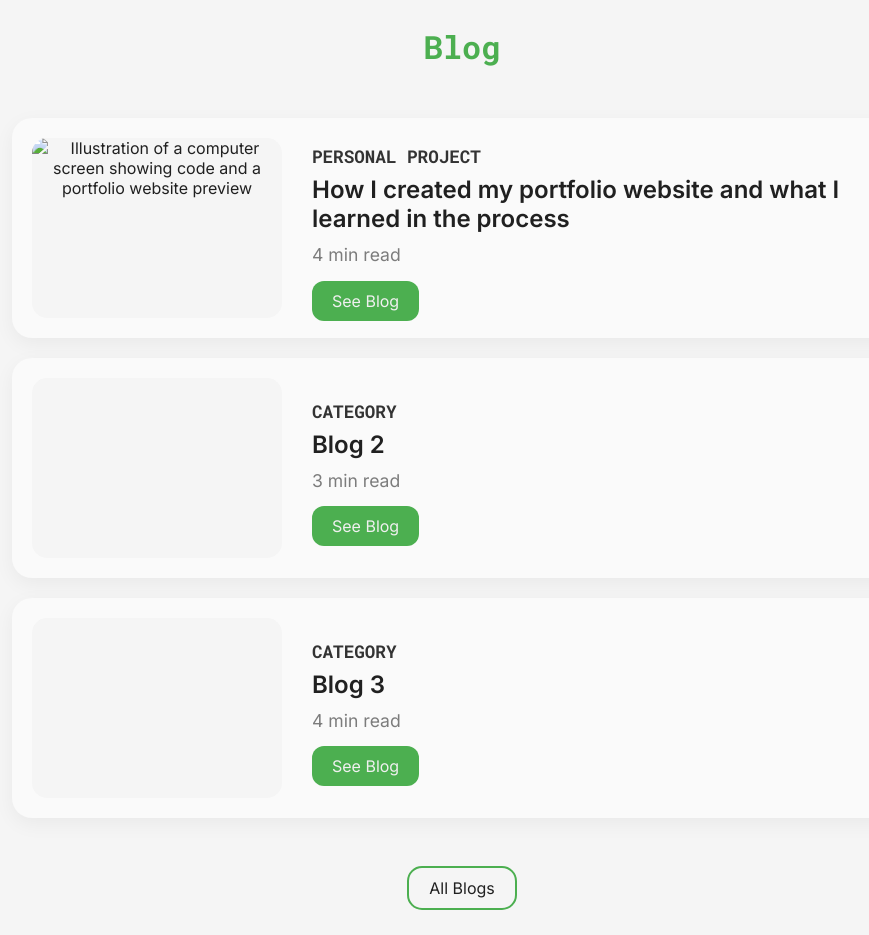
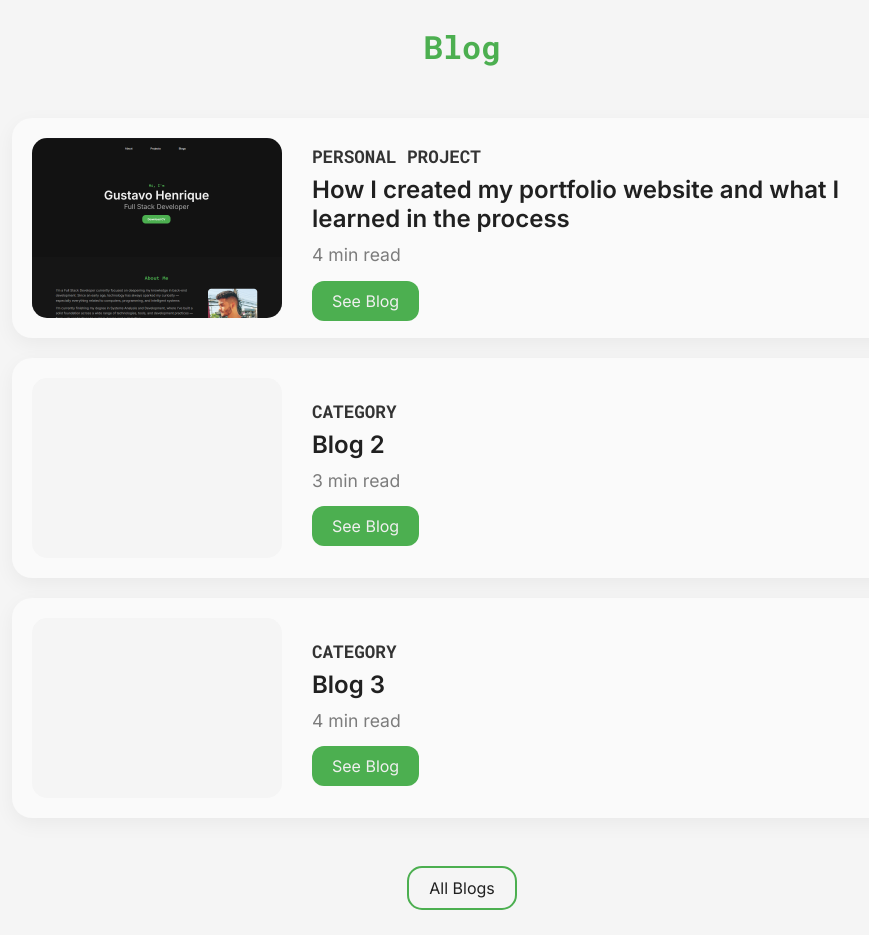
Before and after one commit to kzugz/kzugz.github.io, a plain HTML site: page index.html in a window 1280 px wide. Shown: the part 1980-2915 px from the top of the page, without its empty margins (178-1047 px from the left). Drawn offline with Linux system fonts and the light colour scheme.

Commit message:
Blog image added

```diff
--- a/index.html
+++ b/index.html
@@ -188,7 +188,7 @@
         <div class="blog-container">
           <div class="blog-block">
             <img
-              src="assets/Blog Preview.png"
+              src="assets/Blog1 Preview 2.png"
               alt="Illustration of a computer screen showing code and a
               portfolio website preview"
               class="blog-image"
```
Also changed, not shown: assets/Blog1 Preview 2.png (added), assets/Screenshot_1.png (added).
